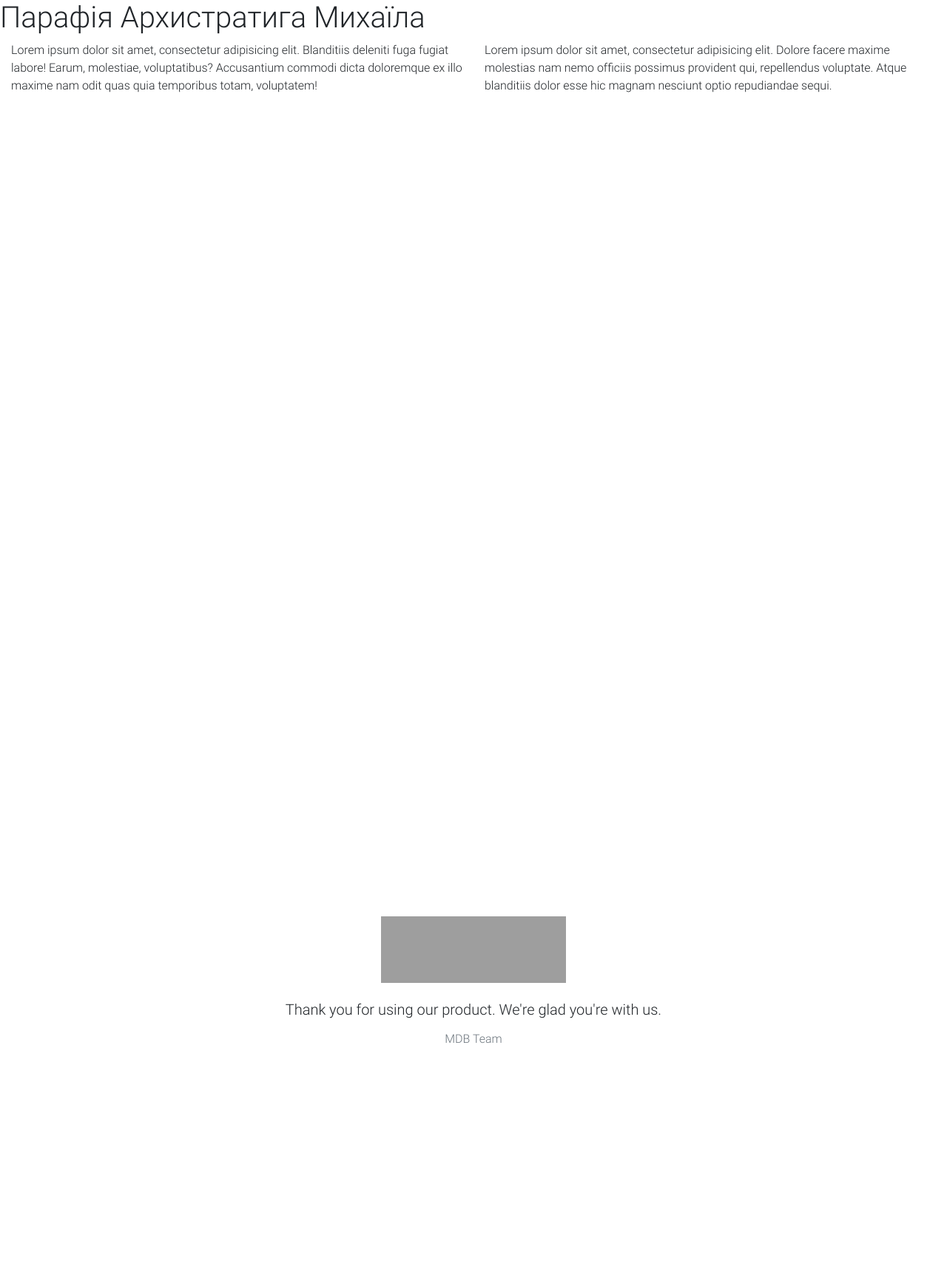
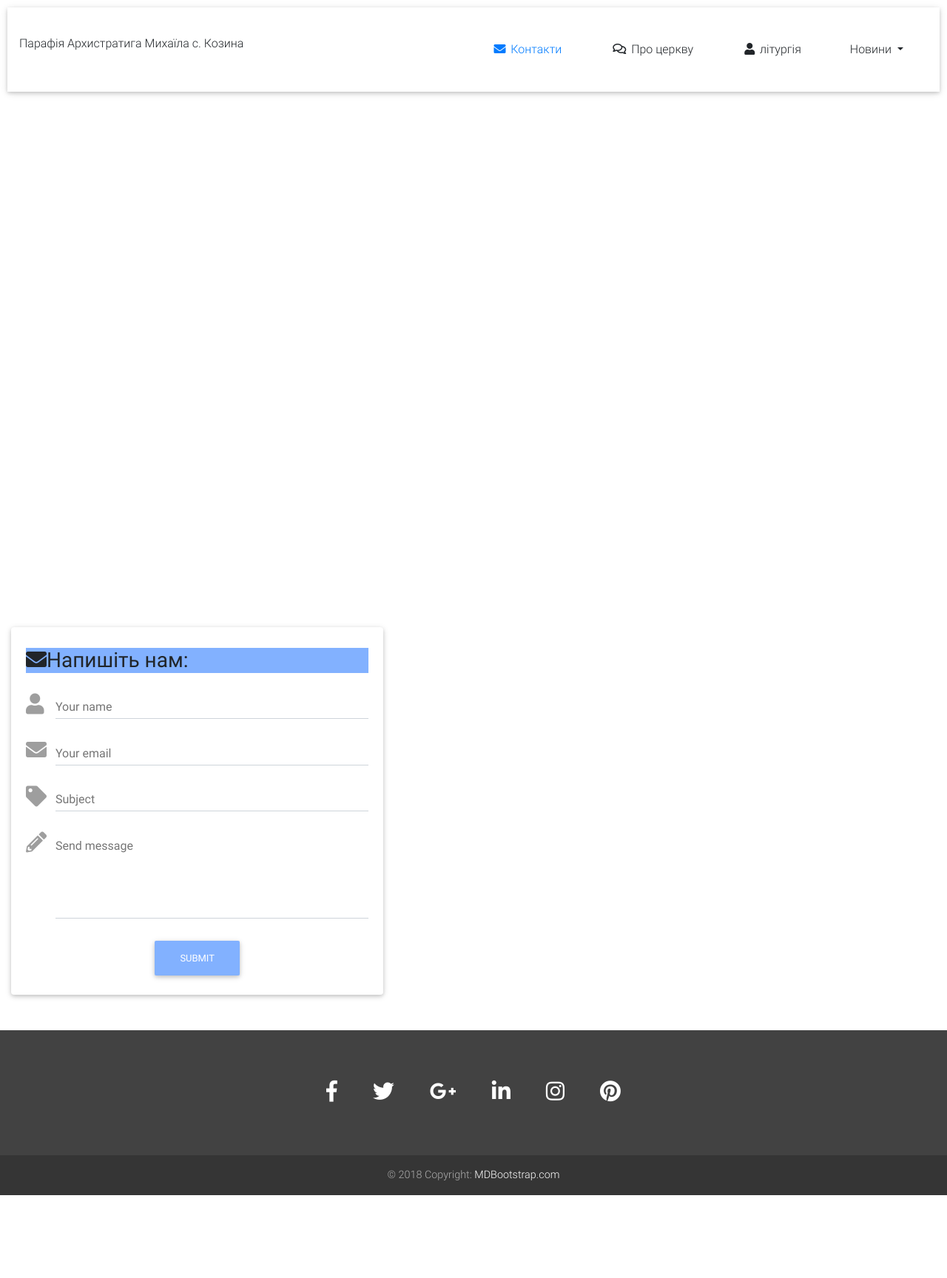
Before and after one commit to ShynkarukMariya/church, a PHP site: page / in a window 1280 px wide. Shown: the whole page at 74% size. After the commit the page ends 1616 px from the top, so only its background shows below. Run offline with PHP 8.4, Linux system fonts and the light colour scheme; some libraries are stand-ins or nearby versions; grey boxes are pictures that could not be loaded.

Commit message:
new contacts

```diff
--- /dev/null
+++ b/css/contacts_1.css
@@ -0,0 +1,49 @@
+
+
+html,
+body,
+header,
+.view {
+    height: 100%;
+}
+
+@media (max-width: 740px) {
+    html,
+    body,
+    header,
+    .view {
+        height: 1100px;
+    }
+}
+@media (min-width: 800px) and (max-width: 850px) {
+    html,
+    body,
+    header,
+    .view {
+        height: 700px;
+    }
+}
+
+.top-nav-collapse {
+    background-color: #FFCE7A!important;
+}
+
+.navbar:not(.top-nav-collapse) {
+    background: transparent !important;
+}
+
+@media (max-width: 991px) {
+    .navbar:not(.top-nav-collapse) {
+        background: white !important;
+    }
+}
+
+h6 {
+    line-height: 1.7;
+}
+nav {
+    margin: 10px;
+}
+.nav-item {
+    margin: 25px;
+}
--- a/css/style.css
+++ b/css/style.css
@@ -9,9 +9,8 @@
         overflow: visible;
         margin-top: -56px;
     }
-}
-.navbar {
-    z-index: 1;
+}  .navbar {
+    z-index: 3;
 }
 
 html,
--- a/index.html
+++ b/index.html
@@ -6,43 +6,163 @@
     <meta name="viewport" content="width=device-width, initial-scale=1, shrink-to-fit=no">
     <meta http-equiv="x-ua-compatible" content="ie=edge">
     <title>Парафія Архистратига Михаїла</title>
-  <!-- Font Awesome -->
     <link rel="stylesheet" href="https://use.fontawesome.com/releases/v5.6.3/css/all.css">
-  <!-- Bootstrap core CSS -->
     <link href="css/bootstrap.min.css" rel="stylesheet">
-  <!-- Material Design Bootstrap -->
     <link href="css/mdb.min.css" rel="stylesheet">
-  <!-- Your custom styles (optional) -->
-  <link href="css/style.css" rel="stylesheet">
+    <link href="css/contacts_1.css" rel="stylesheet">
+
 </head>
 
-<body>
-<h1>Парафія Архистратига Михаїла</h1>
-<main class="container-fluid">
-  <div class="row">
-    <div class="col-6">Lorem ipsum dolor sit amet, consectetur adipisicing elit. Blanditiis deleniti fuga fugiat labore! Earum, molestiae, voluptatibus? Accusantium commodi dicta doloremque ex illo maxime nam odit quas quia temporibus totam, voluptatem!</div>
-    <div class="col-6">Lorem ipsum dolor sit amet, consectetur adipisicing elit. Dolore facere maxime molestias nam nemo officiis possimus provident qui, repellendus voluptate. Atque blanditiis dolor esse hic magnam nesciunt optio repudiandae sequi.</div>
+<body class="hidden-sn mdb-skin">
+
+<header>
+    <!-- Navbar -->
+    <nav class="navbar fixed-top navbar-toggleable-md navbar-expand-lg scrolling-navbar double-nav">
+        <!-- Breadcrumb-->
+        <div class="breadcrumb-dn mr-auto">
+            <p>Парафія Архистратига Михаїла с. Козина</p>
         </div>
-</main>
+        <ul class="nav navbar-nav nav-flex-icons ml-auto">
+            <li class="nav-item">
+                <a class="nav-link" href="#" id="navbarDropdownMenuLink"><i class="fas fa-envelope"></i> <span
+                        class="clearfix d-none d-sm-inline-block">Контакти</span></a>
+            </li>
+            <li class="nav-item">
+                <a class="nav-link"><i class="far fa-comments"></i> <span class="clearfix d-none d-sm-inline-block">Про церкву</span></a>
+            </li>
+            <li class="nav-item">
+                <a class="nav-link"><i class="fas fa-user"></i> <span
+                        class="clearfix d-none d-sm-inline-block">літургія</span></a>
+            </li>
+            <li class="nav-item dropdown">
+                <a class="nav-link dropdown-toggle" data-toggle="dropdown"
+                   aria-haspopup="true" aria-expanded="false">
+                    Новини
+                </a>
+                <div class="dropdown-menu dropdown-menu-right" aria-labelledby="navbarDropdownMenuLink">
+                    <a class="dropdown-item" href="#">Бібліотека</a>
+                    <a class="dropdown-item" href="#">Інші церкви</a>
+                    <a class="dropdown-item" href="#">Служби божі</a>
+                </div>
+            </li>
+        </ul>
+    </nav>
+    <!-- /.Navbar -->
+</header>
 
-  <div id="mdb-preloader" class="flex-center">
-    <div id="preloader-markup"></div>
+<main>
+    <cection class="accent-1">
+
+    </cection>
+    <section class="my-5">
+
+                <div class="col-lg-5 mb-lg-0 mb-4">
+
+                <!-- Form with header -->
+                <div class="card">
+                    <div class="card-body">
+                        <!-- Header -->
+                        <div class="form-header blue accent-1">
+                            <h3 class="mt-2"><i class="fas fa-envelope"></i>Напишіть нам:</h3>
                         </div>
 
-  <!-- Start your project here-->
-  <div style="height: 100vh">
-    <div class="flex-center flex-column">
-
-      <h1 class="text-hide animated fadeIn mb-4" style="background-image: url('https://mdbootstrap.com/img/logo/mdb-transparent-250px.png'); width: 250px; height: 90px;">MDBootstrap</h1>
-      <h5 class="animated fadeIn mb-3">Thank you for using our product. We're glad you're with us.</h5>
-
-      <p class="animated fadeIn text-muted">MDB Team</p>
+                        <div class="md-form">
+                            <i class="fas fa-user prefix grey-text"></i>
+                            <input type="text" id="form-name" class="form-control">
+                            <label for="form-name">Your name</label>
+                        </div>
+                        <div class="md-form">
+                            <i class="fas fa-envelope prefix grey-text"></i>
+                            <input type="text" id="form-email" class="form-control">
+                            <label for="form-email">Your email</label>
+                        </div>
+                        <div class="md-form">
+                            <i class="fas fa-tag prefix grey-text"></i>
+                            <input type="text" id="form-Subject" class="form-control">
+                            <label for="form-Subject">Subject</label>
+                        </div>
+                        <div class="md-form">
+                            <i class="fas fa-pencil-alt prefix grey-text"></i>
+                            <textarea type="text" id="form-text" class="form-control md-textarea" rows="3"></textarea>
+                            <label for="form-text">Send message</label>
+                        </div>
+                        <div class="text-center">
+                            <button class="btn btn-light-blue">Submit</button>
                         </div>
                     </div>
-  <!-- /Start your project here-->
+                </div>
+                <!-- Form with header -->
 
-  <!-- SCRIPTS -->
-  <!-- JQuery -->
+            </div>
+
+    </section>
+    <!-- Section: Contact v.1 -->
+</main>
+<content>
+
+</content>
+
+
+
+
+<!-- Footer -->
+<footer class="page-footer font-small grey darken-3">
+
+    <!-- Footer Elements -->
+    <div class="container">
+
+        <!-- Grid row-->
+        <div class="row">
+
+            <!-- Grid column -->
+            <div class="col-md-12 py-5">
+                <div class="mb-5 flex-center">
+
+                    <!-- Facebook -->
+                    <a class="fb-ic">
+                        <i class="fab fa-facebook-f fa-lg white-text mr-md-5 mr-3 fa-2x"> </i>
+                    </a>
+                    <!-- Twitter -->
+                    <a class="tw-ic">
+                        <i class="fab fa-twitter fa-lg white-text mr-md-5 mr-3 fa-2x"> </i>
+                    </a>
+                    <!-- Google +-->
+                    <a class="gplus-ic">
+                        <i class="fab fa-google-plus-g fa-lg white-text mr-md-5 mr-3 fa-2x"> </i>
+                    </a>
+                    <!--Linkedin -->
+                    <a class="li-ic">
+                        <i class="fab fa-linkedin-in fa-lg white-text mr-md-5 mr-3 fa-2x"> </i>
+                    </a>
+                    <!--Instagram-->
+                    <a class="ins-ic">
+                        <i class="fab fa-instagram fa-lg white-text mr-md-5 mr-3 fa-2x"> </i>
+                    </a>
+                    <!--Pinterest-->
+                    <a class="pin-ic">
+                        <i class="fab fa-pinterest fa-lg white-text fa-2x"> </i>
+                    </a>
+                </div>
+            </div>
+            <!-- Grid column -->
+
+        </div>
+        <!-- Grid row-->
+
+    </div>
+    <!-- Footer Elements -->
+
+    <!-- Copyright -->
+    <div class="footer-copyright text-center py-3">© 2018 Copyright:
+        <a href="https://mdbootstrap.com/education/bootstrap/"> MDBootstrap.com</a>
+    </div>
+    <!-- Copyright -->
+
+</footer>
+<!-- Footer -->
+
+
+
 <script type="text/javascript" src="js/jquery-3.3.1.min.js"></script>
 <!-- Bootstrap tooltips -->
 <script type="text/javascript" src="js/popper.min.js"></script>
@@ -50,6 +170,8 @@
 <script type="text/javascript" src="js/bootstrap.min.js"></script>
 <!-- MDB core JavaScript -->
 <script type="text/javascript" src="js/mdb.js"></script>
+<script type="text/javascript" src="js/contacts.js"></script>
+
 </body>
 
 </html>
```
Also changed, not shown: contact_churh.html (added, +192 -0 lines), img/Cozyna.jpg (added), js/contacts.js (added). Lines whose indentation alone changed are shown as unchanged.
